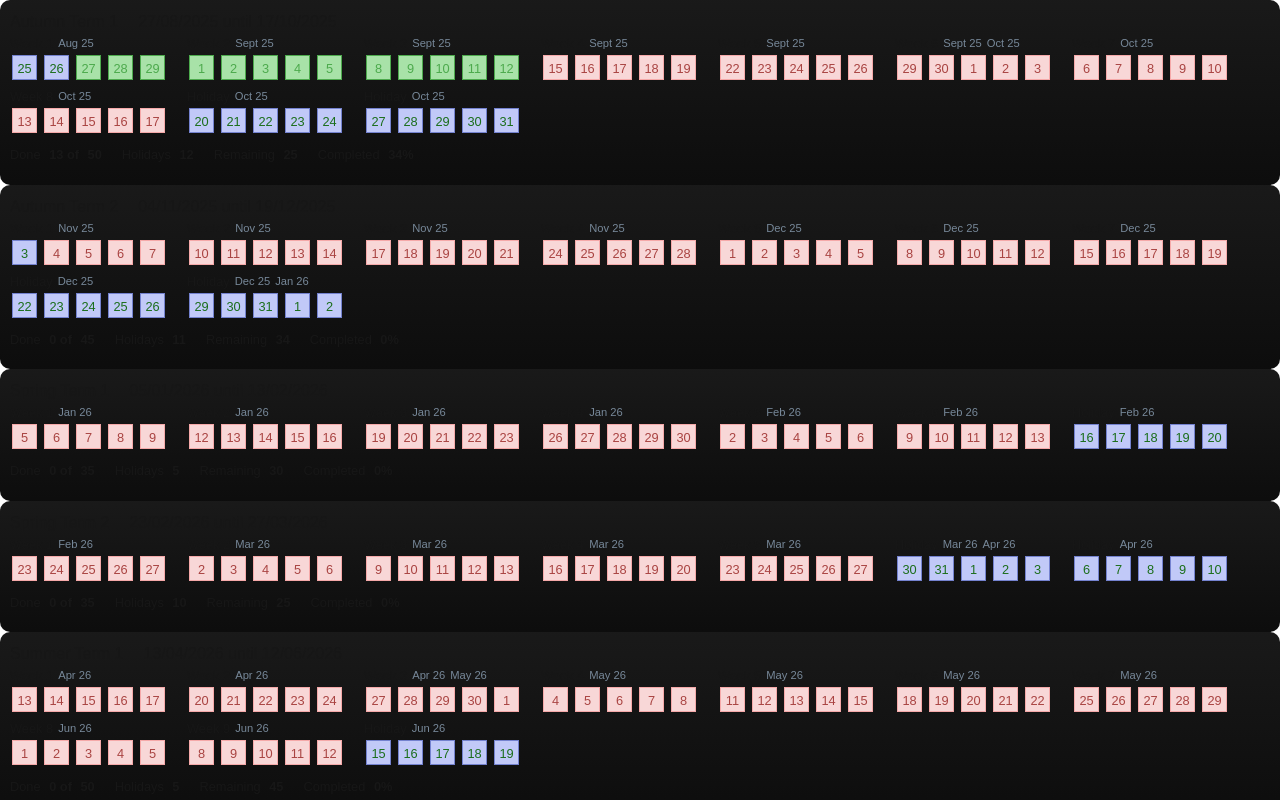
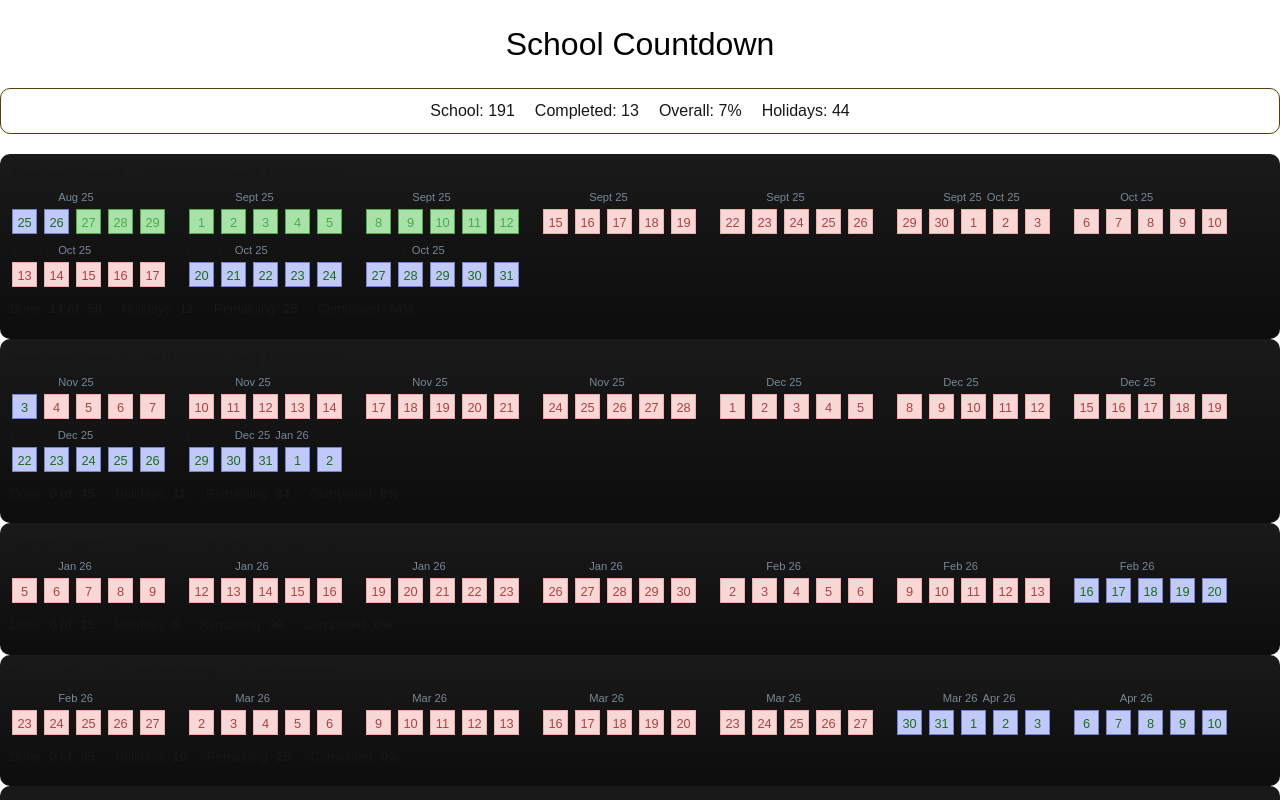
Before and after one commit to dnolan/freedom-vite, a React (Vite) app: page / in a window 1280 px wide. Shown: the top 800 px of the page. Built offline with nearby package versions, Linux system fonts and the light colour scheme; no server answers.

Commit message:
Added year stats

```diff
--- a/package.json
+++ b/package.json
@@ -1,7 +1,7 @@
 {
   "name": "freedom-vite",
   "private": true,
-  "version": "1.0.0",
+  "version": "1.1.0",
   "type": "module",
   "scripts": {
     "dev": "vite",
--- a/src/App.css
+++ b/src/App.css
@@ -47,6 +47,11 @@
   background: linear-gradient(180deg, hsl(0, 0%, 10%) 0%, hsl(0, 0%, 5%) 100%);
 }
 
+.term-section > .title > h2 {
+  font-size: 1rem;
+  font-weight: 600;
+}
+
 div.title {
   /* background-color: #141414; */
   /* margin-top: 40px; */
@@ -79,6 +84,8 @@ div.term > .week {
   align-items: center;
   gap: 5px;
 }
+
+
 
 .week > .title > .month {
   color: var(--text-tertiary);
@@ -155,3 +162,23 @@ div.term > .week > .days {
   margin-left: 5px;
   /* color: var(--term-status-value); */
 }
+
+h1 {
+  text-align: center;
+  margin-top: 20px;
+  margin-bottom: 20px;
+  font-size: 2rem;
+  color: var(--text-primary);
+}
+
+.year-stats > ul {
+  display: flex;
+  align-items: center;
+  justify-content: center;
+  gap: 20px;
+  margin-top: 20px;
+  margin-bottom: 20px;
+  padding: 10px;
+  border: 1px solid var(--text-secondary);
+  border-radius: 10px;
+}
--- a/src/components/Calendar.tsx
+++ b/src/components/Calendar.tsx
@@ -1,11 +1,12 @@
 
-import type { Term, Calendar, Week, Day } from "../types";
-import { terms } from "../terms";
+import type { Term, Calendar, Week, Day, Stats } from "../types";
+import { terms as termData } from "../terms";
 import { useEffect, useState } from 'react';
 import { fetchBankHolidays } from '../bankholidays';
 import type { BankHoliday } from '../bankholidays';
 import { getEndOfWeek, getStartOfWeek } from '../datehelpers';
 import { TermView } from './TermView';
+import { CalendarStats } from './CalendarStats';
 
 export function Calendar() {
 
@@ -28,6 +29,17 @@ export function Calendar() {
         return terms.map((t: Term, index: number) => {
             const weeks = [...buildWeeks(t), ...buildHolidayWeeks(t, index)];
 
+            const calendar: Calendar = {
+                weeks: weeks,
+                count: weeks.length,
+                stats: buildStats(weeks)
+            };
+
+            return { ...t, calendar };
+        })
+    };
+
+    function buildStats(weeks: Week[]) {
         const totals = weeks.reduce((acc, week) => {
             acc.schoolDays += week.days.filter(d => !d.holiday).length;
             acc.completedDays += week.days.filter(d => d.completed).length;
@@ -41,22 +53,8 @@ export function Calendar() {
 
         const percentDone = Math.round((completedDays / schoolDays) * 100);
         const totalDays = schoolDays + holidayDays;
-
-            const calendar: Calendar = {
-                weeks: weeks,
-                count: weeks.length,
-                stats: {
-                    holidayDays: holidayDays,
-                    schoolDays: schoolDays,
-                    completedDays: completedDays,
-                    percentDone: percentDone,
-                    totalDays: totalDays
+        return { holidayDays, schoolDays, completedDays, percentDone, totalDays };
     }
-            };
-
-            return { ...t, calendar };
-        })
-    };
 
     function buildWeeks(t: Term, holiday: boolean = false): Week[] {
         const weeks: Week[] = [];
@@ -87,9 +85,9 @@ export function Calendar() {
     // Build holiday weeks between terms
     function buildHolidayWeeks(t: Term, index: number): Week[] {
 
-        if (terms.length > index + 1) {
+        if (termData.length > index + 1) {
             // This is janky, if the first day is not a monday
-            const nextTerm = terms[index + 1];
+            const nextTerm = termData[index + 1];
             const start = new Date(t.end);
             start.setDate(start.getDate() + 3);
             const end = new Date(nextTerm.start);
@@ -102,7 +100,7 @@ export function Calendar() {
 
     function weekDays(start: Date, end: Date, allHoliday: boolean = false): Day[] {
         const weekdays = [];
-        const currentDate = getStartOfWeek(start); //new Date(start);
+        const currentDate = getStartOfWeek(start);
         const now = new Date();
 
         while (currentDate <= end) {
@@ -143,18 +141,40 @@ export function Calendar() {
         return weekdays;
     }
 
-    return buildTerms(terms).map(t => {
-
-
+    function renderTerms(terms: Term[]) {
+        return terms.map(t => {
             return (
                 <section key={t.name} className="term-section">
                     <div className="title">
-                    <h1>{t.name}</h1>
+                        <h2>{t.name}</h2>
                         <div>{t.start.toLocaleDateString("en-GB")} until {t.end.toLocaleDateString("en-GB")}</div>
                     </div>
                     <TermView calendar={t.calendar!} />
                 </section>
             )
-    })
+        });
+    }
 
+    function yearStats(terms: Term[]) : Stats {
+        const allStats = terms.flatMap(t => t.calendar?.stats || []);
+
+        return allStats.reduce((acc, stats) => {
+            acc.schoolDays += stats.schoolDays;
+            acc.completedDays += stats.completedDays;
+            acc.holidayDays += stats.holidayDays;
+            acc.totalDays += stats.totalDays;
+            acc.percentDone = Math.round((acc.completedDays / acc.schoolDays) * 100);
+            return acc;
+        }, { schoolDays: 0, completedDays: 0, holidayDays: 0, percentDone: 0, totalDays: 0 });
     }
+
+    const terms = buildTerms(termData);
+
+    return (
+        <>
+            <h1>School Countdown</h1>
+            <CalendarStats stats={yearStats(terms)} />
+            {renderTerms(terms)}
+        </>
+    )
+}
--- /dev/null
+++ b/src/components/CalendarStats.tsx
@@ -0,0 +1,14 @@
+import type { Stats } from '../types';
+
+export  function CalendarStats({ stats }: { stats: Stats }) {
+    return (
+        <div className="year-stats">
+            <ul>
+                <li>School: {stats.schoolDays}</li>
+                <li>Completed: {stats.completedDays}</li>
+                <li>Overall: {stats.percentDone}%</li>
+                <li>Holidays: {stats.holidayDays}</li>
+            </ul>
+        </div>
+    );
+}
--- a/src/types.ts
+++ b/src/types.ts
@@ -8,13 +8,15 @@ type Term = {
 type Calendar = {
   weeks: Week[];
   count: number;
-  stats: {
-    holidayDays: number;
-    schoolDays: number;
-    completedDays: number;
-    totalDays: number;
-    percentDone: number;
-  };
+  stats: Stats;
+};
+
+type Stats = {
+  holidayDays: number;
+  schoolDays: number;
+  completedDays: number;
+  percentDone: number;
+  totalDays: number;
 };
 
 type Week = {
@@ -32,4 +34,4 @@ type Day = {
 };
 
 
-export type { Term, Calendar, Week, Day };
+export type { Term, Calendar, Week, Day, Stats };
```
Also changed, not shown: 2 other files (tests, documents, lock files or other folders). Lines whose indentation alone changed are shown as unchanged.
